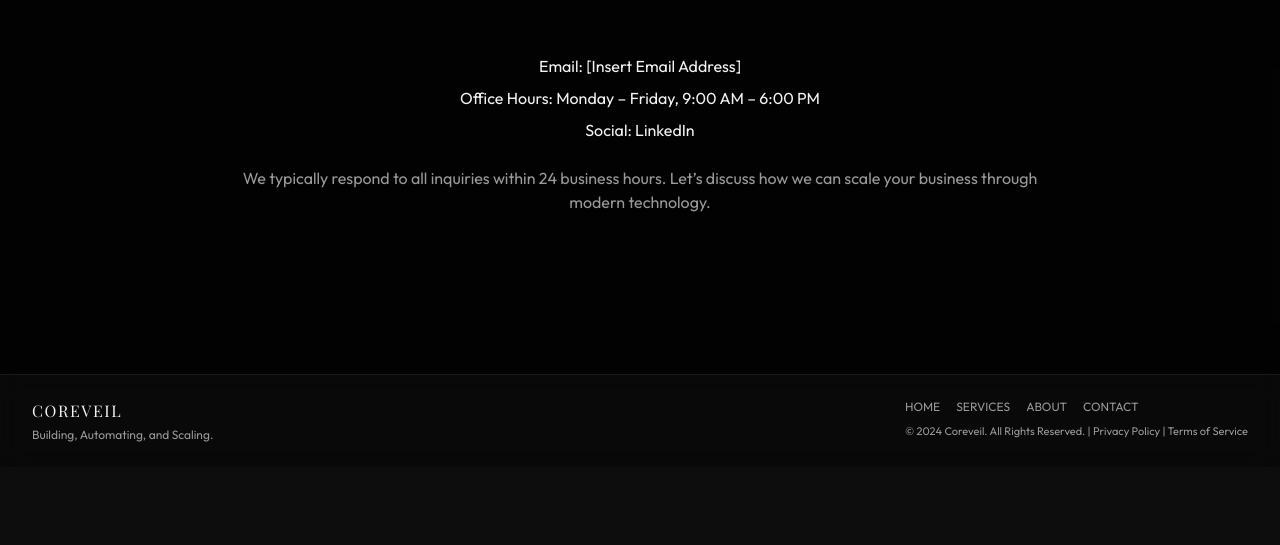
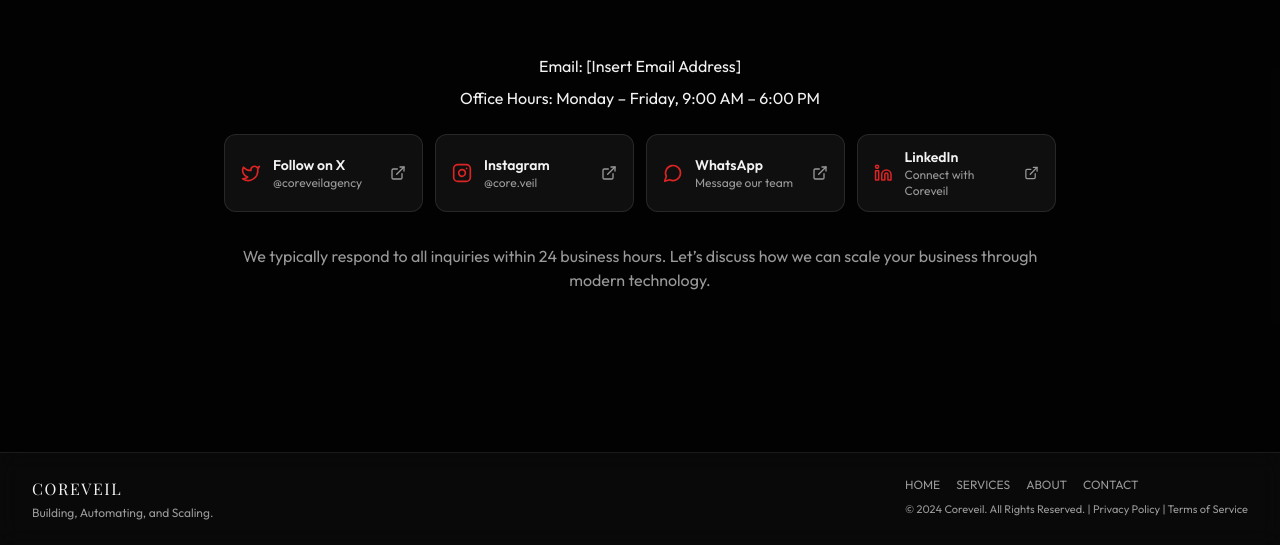
Before and after one commit to Saurav-Astro/Corvil, a React (Vite) app: page /contact in a window 1280 px wide. Shown: the part 1456-2001 px from the top of the page. Before the commit the page ends 1923 px from the top, so only its background shows below. Built offline with nearby package versions, Linux system fonts and the light colour scheme; the HTML template or start-up script is replaced by a standard one; a web font is replaced by a local one.

Commit message:
Add social contact links on contact page

```diff
--- a/src/pages/Contact.tsx
+++ b/src/pages/Contact.tsx
@@ -9,6 +9,7 @@ import { Input } from '@/components/ui/input';
 import { Textarea } from '@/components/ui/textarea';
 import { Label } from '@/components/ui/label';
 import { Button } from '@/components/ui/button';
+import { ExternalLink, Linkedin, Instagram, MessageCircle, Twitter } from 'lucide-react';
 
 const Contact = () => {
   const schema = z.object({
@@ -91,8 +92,74 @@ const Contact = () => {
             <div className="space-y-2 mb-6">
               <p className="text-foreground">Email: [Insert Email Address]</p>
               <p className="text-foreground">Office Hours: Monday – Friday, 9:00 AM – 6:00 PM</p>
-              <p className="text-foreground">Social: LinkedIn</p>
             </div>
+
+            <div className="grid gap-3 sm:grid-cols-2 lg:grid-cols-4 mb-8">
+              <a
+                href="https://x.com/coreveilagency?s=11"
+                target="_blank"
+                rel="noopener noreferrer"
+                className="group flex items-center justify-between gap-3 rounded-xl border border-white/10 bg-white/5 px-4 py-3 hover:border-white/30 hover:bg-white/10 transition-colors"
+              >
+                <div className="flex items-center gap-3 text-left">
+                  <Twitter className="w-5 h-5 text-accent" />
+                  <div>
+                    <p className="text-sm font-semibold text-foreground">Follow on X</p>
+                    <p className="text-xs text-muted-foreground">@coreveilagency</p>
+                  </div>
+                </div>
+                <ExternalLink className="w-4 h-4 text-muted-foreground group-hover:text-foreground" />
+              </a>
+
+              <a
+                href="https://www.instagram.com/core.veil?igsh=MThzcGs2M3Bkamx3Mg%3D%3D&utm_source=qr"
+                target="_blank"
+                rel="noopener noreferrer"
+                className="group flex items-center justify-between gap-3 rounded-xl border border-white/10 bg-white/5 px-4 py-3 hover:border-white/30 hover:bg-white/10 transition-colors"
+              >
+                <div className="flex items-center gap-3 text-left">
+                  <Instagram className="w-5 h-5 text-accent" />
+                  <div>
+                    <p className="text-sm font-semibold text-foreground">Instagram</p>
+                    <p className="text-xs text-muted-foreground">@core.veil</p>
+                  </div>
+                </div>
+                <ExternalLink className="w-4 h-4 text-muted-foreground group-hover:text-foreground" />
+              </a>
+
+              <a
+                href="https://wa.me/message/OVPH6OOZQNIOB1"
+                target="_blank"
+                rel="noopener noreferrer"
+                className="group flex items-center justify-between gap-3 rounded-xl border border-white/10 bg-white/5 px-4 py-3 hover:border-white/30 hover:bg-white/10 transition-colors"
+              >
+                <div className="flex items-center gap-3 text-left">
+                  <MessageCircle className="w-5 h-5 text-accent" />
+                  <div>
+                    <p className="text-sm font-semibold text-foreground">WhatsApp</p>
+                    <p className="text-xs text-muted-foreground">Message our team</p>
+                  </div>
+                </div>
+                <ExternalLink className="w-4 h-4 text-muted-foreground group-hover:text-foreground" />
+              </a>
+
+              <a
+                href="https://www.linkedin.com/company/coreveil/"
+                target="_blank"
+                rel="noopener noreferrer"
+                className="group flex items-center justify-between gap-3 rounded-xl border border-white/10 bg-white/5 px-4 py-3 hover:border-white/30 hover:bg-white/10 transition-colors"
+              >
+                <div className="flex items-center gap-3 text-left">
+                  <Linkedin className="w-5 h-5 text-accent" />
+                  <div>
+                    <p className="text-sm font-semibold text-foreground">LinkedIn</p>
+                    <p className="text-xs text-muted-foreground">Connect with Coreveil</p>
+                  </div>
+                </div>
+                <ExternalLink className="w-4 h-4 text-muted-foreground group-hover:text-foreground" />
+              </a>
+            </div>
+
             <p className="text-muted-foreground">We typically respond to all inquiries within 24 business hours. Let’s discuss how we can scale your business through modern technology.</p>
           </div>
         </section>
```
